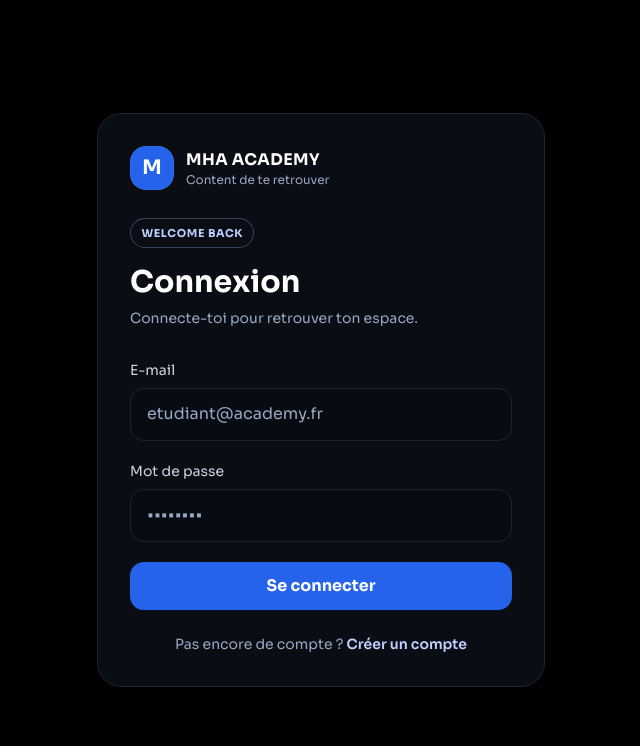
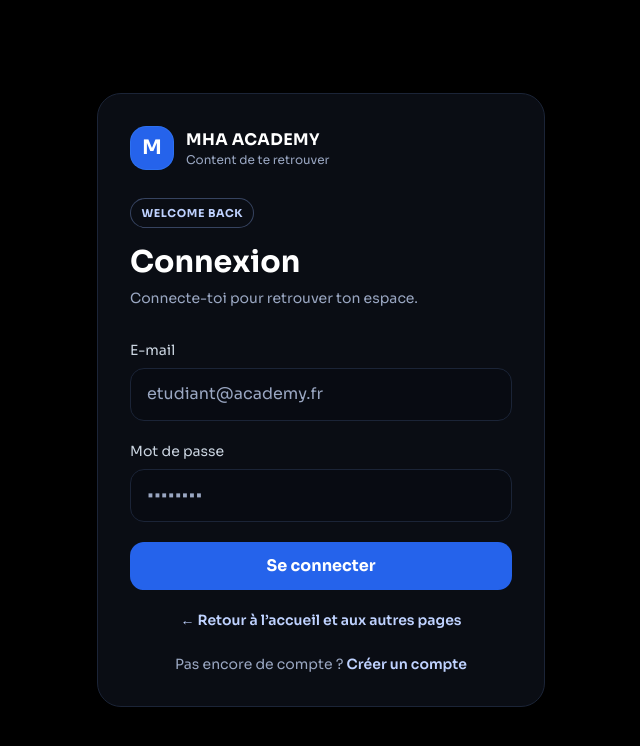
Before and after one commit to spidnes-wrl/mha-academy, a Next.js app: page /auth/login in a window 1280 px wide. Shown: the top 746 px of the page, without its empty margins (367-1007 px from the left). Built offline with nearby package versions, Linux system fonts and the light colour scheme; no server answers.

Commit message:
Add clear public navigation exit from login screen

```diff
--- a/src/app/auth/login/page.tsx
+++ b/src/app/auth/login/page.tsx
@@ -9,6 +9,7 @@ export default function LoginPage({ searchParams }: { searchParams?: { registere
    <p className="mt-2 text-sm text-[#9AA7C2]">Connecte-toi pour retrouver ton espace.</p>
    {searchParams?.registered === '1' && <p role="status" className="mt-5 rounded-xl border border-blue-500/25 bg-blue-500/10 p-3 text-sm leading-6 text-[#BFD2FF]">Ton inscription a bien été envoyée. Si une confirmation par e-mail est demandée, confirme ton adresse avant de te connecter.</p>}
    <LoginForm />
+   <p className="mt-5 text-center text-sm"><Link href="/" className="font-semibold text-[#BFD2FF]">← Retour à l’accueil et aux autres pages</Link></p>
    <p className="mt-6 text-center text-sm text-[#9AA7C2]">Pas encore de compte ?{' '}<Link href="/auth/register" className="font-semibold text-[#BFD2FF]">Créer un compte</Link></p>
   </div>
  </main>;
```
